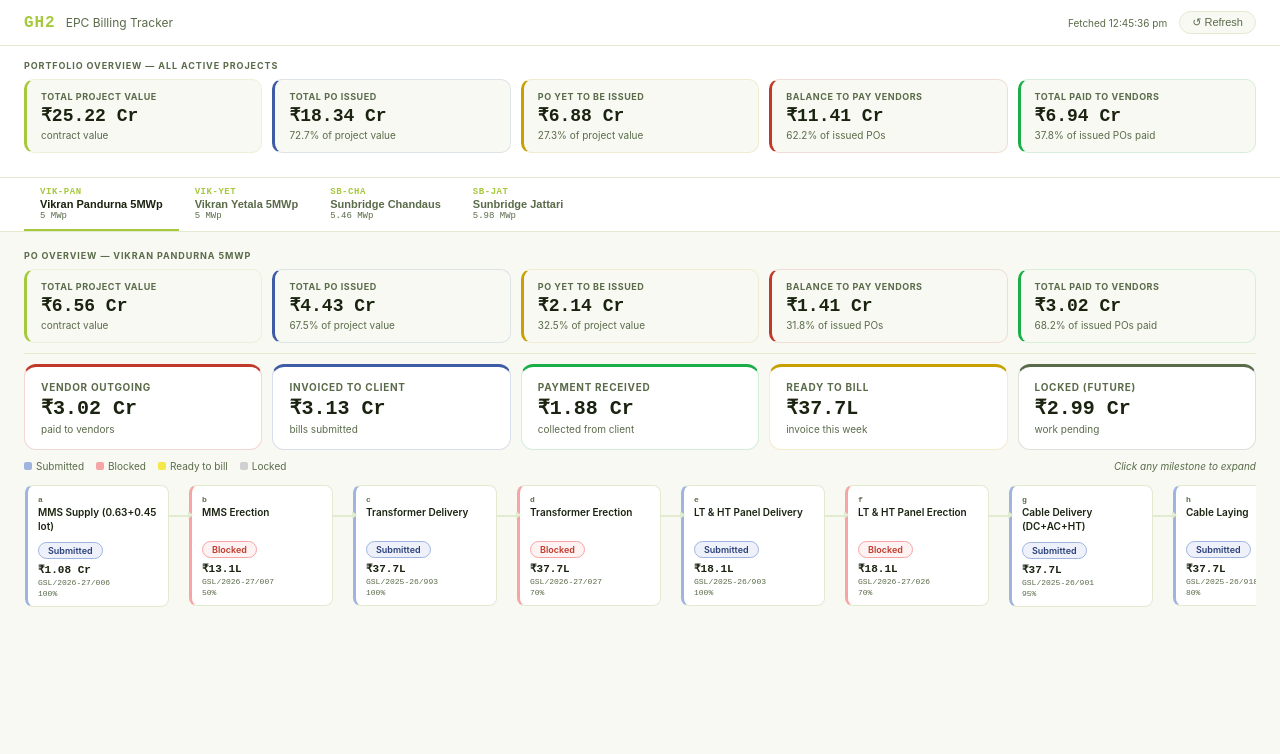
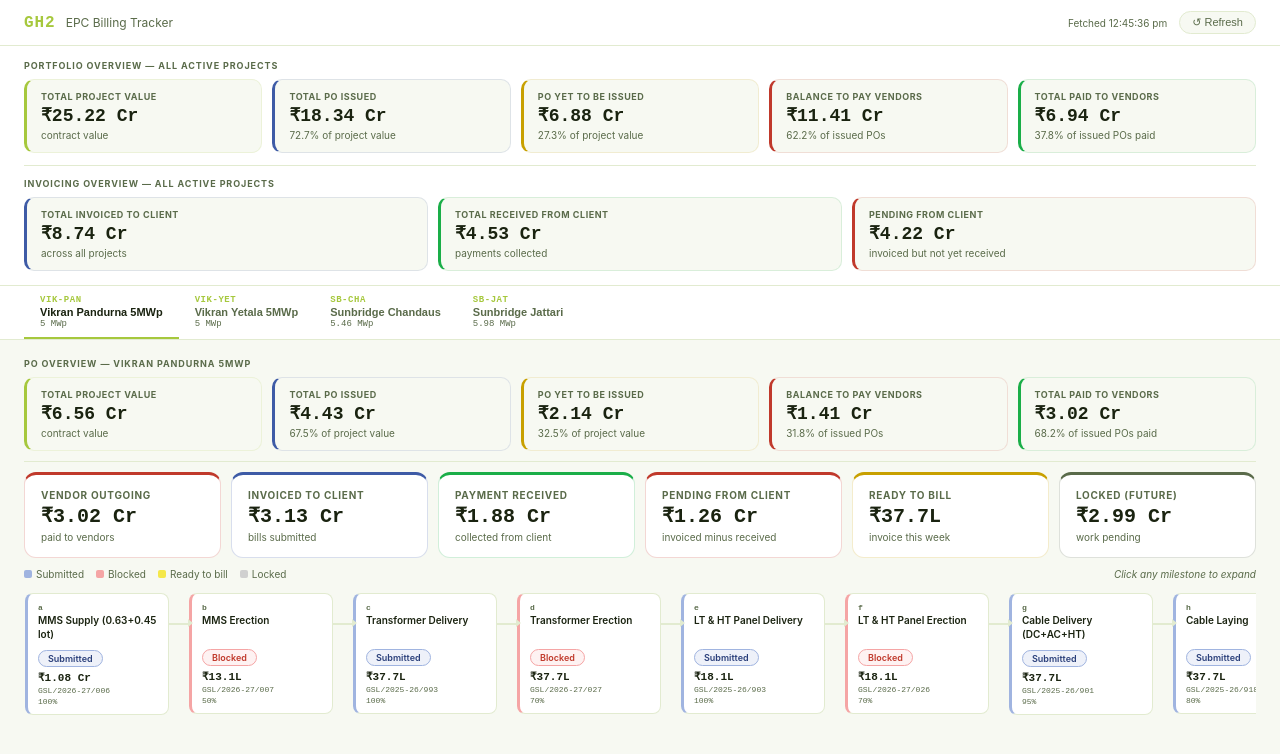
Before and after one commit to taaruntd/gh2-epc-tracker, a React (Create React App) app: page / in a window 1280 px wide. Shown: the top 754 px of the page. Built offline with nearby package versions, Linux system fonts and the light colour scheme.

Commit message:
Update App.js

```diff
--- a/src/App.js
+++ b/src/App.js
@@ -145,6 +145,17 @@ function computePOStats(projects, rawPos, filterProjectId = null) {
   };
 }
 
+// ── INVOICE STATS ────────────────────────────────────────────
+function computeInvoiceStats(rawInvoices) {
+  const totalInvoiced = rawInvoices.reduce((a,i) => a + num(i.invoice_value), 0);
+  const totalReceived = rawInvoices.reduce((a,i) => a + num(i.payment_received), 0);
+  return {
+    totalInvoiced,
+    totalReceived,
+    totalPending: totalInvoiced - totalReceived,
+  };
+}
+
 // ── MICRO COMPONENTS ─────────────────────────────────────────
 const Badge = ({text,scheme}) => {
   if(!text) return <span style={{color:T.muted,fontSize:10}}>—</span>;
@@ -224,11 +235,32 @@ function POStrip({ stats, label }) {
 }
 
 // ── GLOBAL STRIP WRAPPER ──────────────────────────────────────
-function GlobalStrip({ stats }) {
+function GlobalStrip({ stats, invStats }) {
   if (!stats) return null;
   return (
     <div style={{background:T.surface,borderBottom:`1px solid ${T.border}`,padding:"14px 24px"}}>
       <POStrip stats={stats} label="Portfolio Overview — All Active Projects"/>
+      {invStats && (
+        <>
+          <div style={{height:1,background:T.border,margin:"12px 0"}}/>
+          <div style={{fontSize:9,fontWeight:700,color:T.muted,textTransform:"uppercase",letterSpacing:".1em",marginBottom:8}}>
+            Invoicing Overview — All Active Projects
+          </div>
+          <div style={{display:"grid",gridTemplateColumns:"repeat(3,1fr)",gap:10}}>
+            {[
+              {label:"Total Invoiced to Client",  value:fmtL(invStats.totalInvoiced), sub:"across all projects",           accent:T.blue},
+              {label:"Total Received from Client", value:fmtL(invStats.totalReceived), sub:"payments collected",            accent:T.green},
+              {label:"Pending from Client",        value:fmtL(invStats.totalPending),  sub:"invoiced but not yet received",  accent:T.red},
+            ].map(c=>(
+              <div key={c.label} style={{background:T.bg,borderRadius:10,border:`1px solid ${c.accent}22`,borderLeft:`3px solid ${c.accent}`,padding:"11px 14px"}}>
+                <div style={{fontSize:9,fontWeight:700,color:T.muted,textTransform:"uppercase",letterSpacing:".06em",marginBottom:5}}>{c.label}</div>
+                <div style={{fontSize:18,fontWeight:700,color:T.text,lineHeight:1,fontFamily:"monospace"}}>{c.value}</div>
+                <div style={{fontSize:10,color:T.muted,marginTop:4}}>{c.sub}</div>
+              </div>
+            ))}
+          </div>
+        </>
+      )}
     </div>
   );
 }
@@ -240,13 +272,15 @@ function BillingStrip({ project }) {
   const soon     = ms.filter(m=>m.status==="soon").reduce((a,m)=>a+num(m.milestone_amount),0);
   const locked   = ms.filter(m=>m.status==="locked").reduce((a,m)=>a+num(m.milestone_amount),0);
   const received = ms.reduce((a,m)=>a+num(m.payment_received),0);
+  const pending  = billed - received;
   return (
-    <div style={{display:"grid",gridTemplateColumns:"repeat(5,1fr)",gap:10,marginBottom:10}}>
-      <Stat label="Vendor outgoing"    value={fmtL(project.vendor_paid)}       sub="paid to vendors"           accent={T.red}  />
-      <Stat label="Invoiced to client" value={fmtL(billed)}                    sub="bills submitted"            accent={T.blue} />
-      <Stat label="Payment received"   value={received>0?fmtL(received):"—"}   sub="collected from client"     accent={T.green}/>
-      <Stat label="Ready to bill"      value={fmtL(soon)}                      sub="invoice this week"          accent={T.amber}/>
-      <Stat label="Locked (future)"    value={fmtL(locked)}                    sub="work pending"               accent={T.muted}/>
+    <div style={{display:"grid",gridTemplateColumns:"repeat(6,1fr)",gap:10,marginBottom:10}}>
+      <Stat label="Vendor outgoing"     value={fmtL(project.vendor_paid)}     sub="paid to vendors"               accent={T.red}   />
+      <Stat label="Invoiced to client"  value={fmtL(billed)}                  sub="bills submitted"               accent={T.blue}  />
+      <Stat label="Payment received"    value={received>0?fmtL(received):"—"} sub="collected from client"         accent={T.green} />
+      <Stat label="Pending from client" value={pending>0?fmtL(pending):"—"}   sub="invoiced minus received"       accent={T.red}   />
+      <Stat label="Ready to bill"       value={fmtL(soon)}                    sub="invoice this week"             accent={T.amber} />
+      <Stat label="Locked (future)"     value={fmtL(locked)}                  sub="work pending"                  accent={T.muted} />
     </div>
   );
 }
@@ -491,6 +525,7 @@ export default function App() {
   const [joined,   setJoined]   = useState(null);
   const [rawPos,   setRawPos]   = useState([]);
   const [rawProj,  setRawProj]  = useState([]);
+  const [rawInv,   setRawInv]   = useState([]);
   const [error,    setError]    = useState(null);
   const [loading,  setLoading]  = useState(true);
   const [activeTab,setActive]   = useState(null);
@@ -509,6 +544,7 @@ export default function App() {
         setJoined(joinedData);
         setRawPos(pos);
         setRawProj(projects);
+        setRawInv(invoices);
         setActive(prev => prev || joinedData[0]?.project_id || null);
         setLastFetch(new Date().toLocaleTimeString("en-IN"));
         setLoading(false); setError(null);
@@ -535,6 +571,7 @@ export default function App() {
   );
 
   const globalStats   = computePOStats(rawProj, rawPos);
+  const invStats      = computeInvoiceStats(rawInv);
   const activeProject = (joined||[]).find(p=>p.project_id===activeTab);
 
   return (
@@ -553,7 +590,7 @@ export default function App() {
       </header>
 
       {/* GLOBAL STRIP */}
-      <GlobalStrip stats={globalStats}/>
+      <GlobalStrip stats={globalStats} invStats={invStats}/>
 
       {/* PROJECT TABS */}
       <nav style={{background:T.surface,borderBottom:`1px solid ${T.border}`,display:"flex",padding:"0 24px",overflowX:"auto"}}>
```
